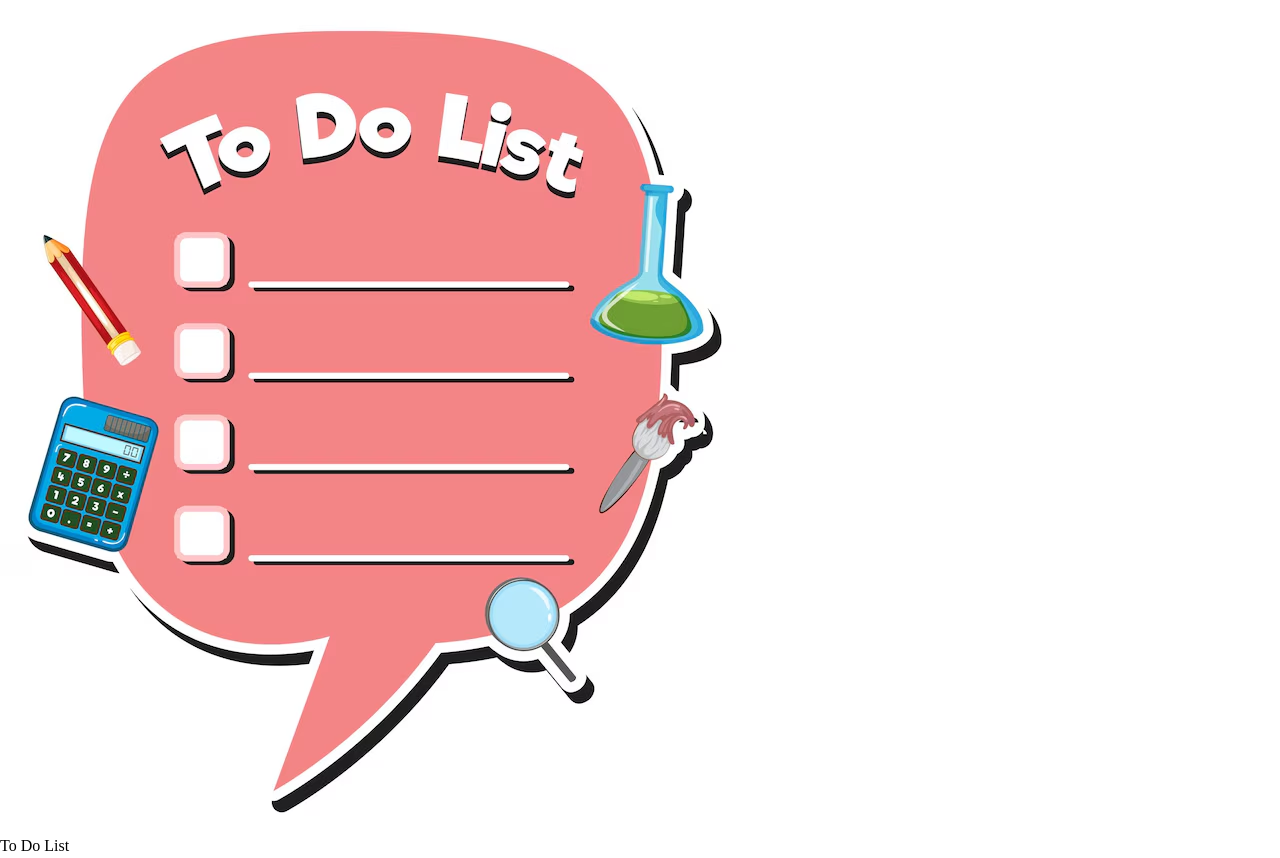
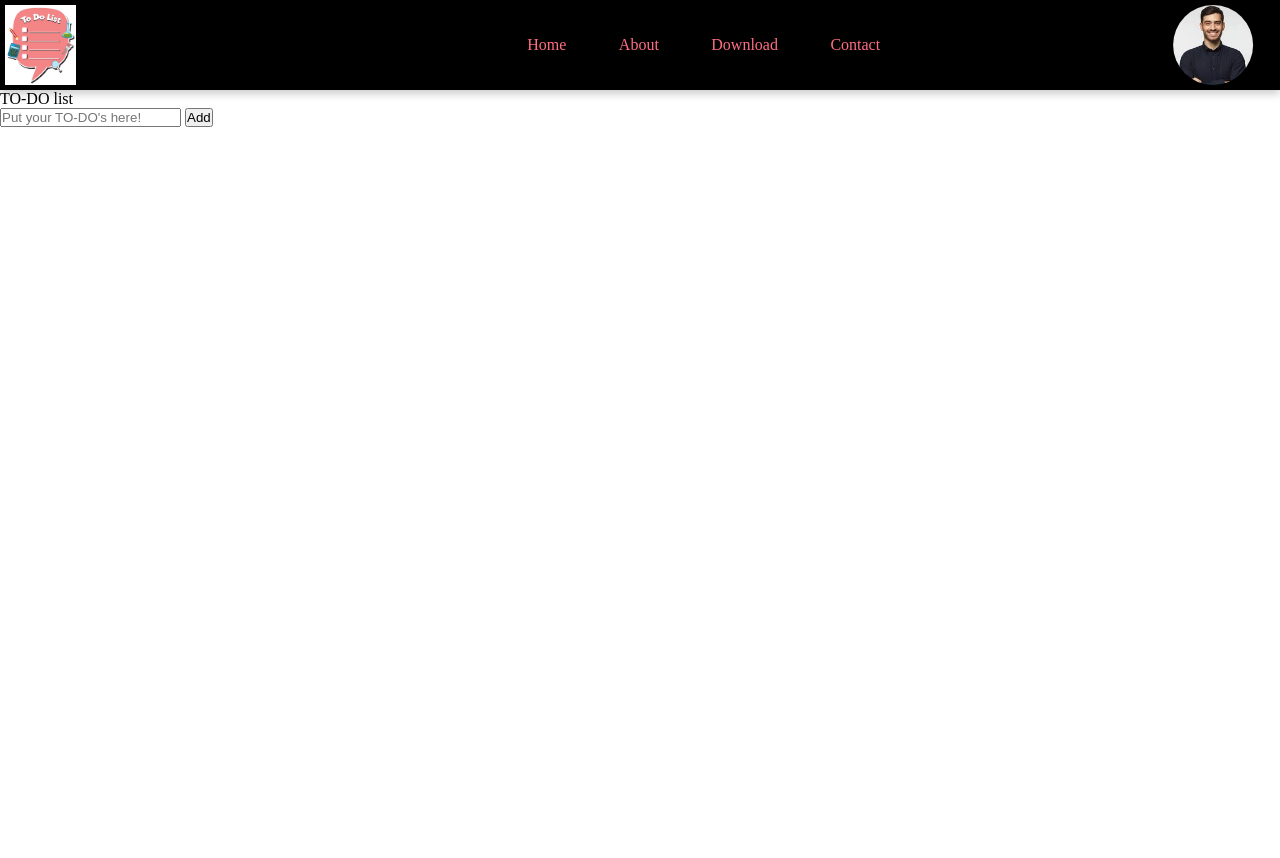
Before and after one commit to Essam-Alhanbali/todo, a plain HTML site: page index.html in a window 1280 px wide. Shown: the top 858 px of the page. After the commit the page ends 800 px from the top, so only its background shows below. Drawn offline with Linux system fonts and the light colour scheme.

Commit message:
forgot to add these files

```diff
--- a/index.html
+++ b/index.html
@@ -13,19 +13,28 @@
 <body>
     <div id="top_bar">
         <div id="logo">
-            <img src="/assets/logo.png" alt="LOGO">
+            <img id="logo_image" src="assets/logo.png" alt="LOGO">
+            <div id="title">Organizable</div>
         </div>
-        <div id="title"> To Do List</div>
-        <div id="account">
-            <img src="" alt="">
+
+        <div id="links-container">
+            <a href="" class="topbar-link">Home</a>
+            <a href="" class="topbar-link">About</a>
+            <a href="" class="topbar-link">Download</a>
+            <a href="" class="topbar-link">Contact</a>
         </div>
+
+        <img id="account" src="assets/account.jpeg" alt="">
     </div>
-    <div id="topRectangle">
+
+    <div id="header">
 	<p id="header">TO-DO list</p>
         <input type="text" id="textBox" placeholder="Put your TO-DO's here!">
         <button type="submit" id="submitButton">Add</button>
     </div>
-    <div id="bottomRectangle">
+    <div id="todos-container">
+
+    </div>
     <!-- script -->
     <script src="main.js"></script>
 </body>
--- a/main.css
+++ b/main.css
@@ -1,124 +1,45 @@
-:root {
-    /* (no specific calculations for the height) */
-    --primary-color: rgb(249, 178, 255);
-    --secondary-color: rgb(164, 255, 225)
-
-}
-
 * {
     margin: 0;
     padding: 0;
 }
 
-#topRectangle, #bottomRectangle {
-    /* I was forced to use position absolute on the footer also so I can bring it down
-    because when I used position absolute for the header the footer goes up and hide behind it */
-    box-shadow: 1px 1px 1px black;
+#top_bar {
+    box-shadow: 0 4px 8px 0 rgba(0, 0, 0, 0.2);
+    display: flex;
+    justify-content: space-between;
+    align-items: center;
+    height: 10vh;
+    padding: 5px;
+    background-color: rgb(0, 0, 0);
 }
 
-#topRectangle {
-    background-color: var(--primary-color);
-    display: flex; flex-direction: column; justify-content: flex-start; align-items: center;
+#logo {
+    display: flex;
+    align-items: center;
 }
 
-#bottomRectangle {
-    background-color: var(--secondary-color);
-    /* bringing down the footer */
-    display: flex; flex-direction: column; justify-content: center; align-items: center;
+#logo, #logo_image {
+    height: inherit;
 }
 
-/* controls the labels inside the bottom rectangle */
-#bottomRectangle > div > label {
-    /* border: 1px solid black; */
-    margin-bottom: 5px;
-    font-family: sans-serif;
+#links-container {
+    flex-grow: 0.3;
+    display: flex;
+    justify-content: space-around;
 }
 
-label {
-    font-size: 4vh;
-}
-label > input {
-    margin: 5px;
+.topbar-link {
+    color: #ff6d83;
+    text-decoration: none;
 }
 
-label > button {
-    margin-left: 5px;
-    background-color: var(--secondary-color);
-    border: 0;
+#account {
+    height: inherit;
+    clip-path:circle() ;
 }
 
-label > button:hover {
-    /* background: linear-gradient(to bottom right, rgb(94, 201, 165), rgb(164, 255, 225), rgb(94, 201, 165)); */
-    padding: 3px;
-    border-top: 1px solid rgb(199, 253, 234);
-    border-left: 1px solid rgb(199, 253, 234);
-    border-bottom: 1px solid rgb(127, 194, 172);
-    border-right: 1px solid rgb(127, 194, 172);
-    font-size: 15px;
-}
-
-.circle {
-    position: absolute;
-    background-color: var(--primary-color);
-    z-index: 1;
-    border-radius: var(--CirclesWidth);
-    border-bottom: 2px solid gr;
-    /* adjusting width and height */
-    width: var(--CirclesWidth);
-    height: var(--CirclesHeight);
+#title {
+    font-family: Apple Chancery, cursive;
+    font-size: 30px;
 
 }
-
-.firstCircle {
-    /* making the circle stick to the left */
-    left: 0;
-    /* cenrering verticaly */
-    top: 50%;
-    margin-top: calc(var(--CirclesHeight)/-2);
-
-
-}
-.secondCircle {
-    /* centering horizantaly */
-    left: 50%;
-    margin-left: calc(var(--CirclesWidth)/-2);
-    /* centering verticaly */
-    top: 50%;
-    margin-top: calc(var(--CirclesHeight)/-2);
-}
-
-.thirdCircle {
-    /* making the circle stick to the right */
-    right: 0;
-    /* cenrering verticaly */
-    top: 50%;
-    margin-top: calc(var(--CirclesHeight)/-2);
-}
-
-#submitButton {
-    background-color: rgb(251, 212, 255);
-    padding: 5px;
-    margin: 10px;
-    font-family: Apple Chancery, cursive;
-    outline: 2px solid var(--secondary-color);
-    border-radius: 2px;
-    /* centering the 'sumbit' text */
-    text-align: center;
-    font-size: 4vw;
-}
-
-#textBox {
-    font-size: 4vw;
-    padding-left: 5px;
-    padding-right: 5px;
-    border-left: 2px solid rgb(235, 199, 240);
-    border-top: 2px solid rgb(235, 199, 240);
-    border-right: 2px solid rgb(205, 175, 209);
-    border-bottom: 2px solid rgb(205, 175, 209);
-}
-
-#header {
-    font-family: Apple Chancery, cursive;
-    font-size: 10vw;
-    color: rgb(0, 0, 0);
-}
```
